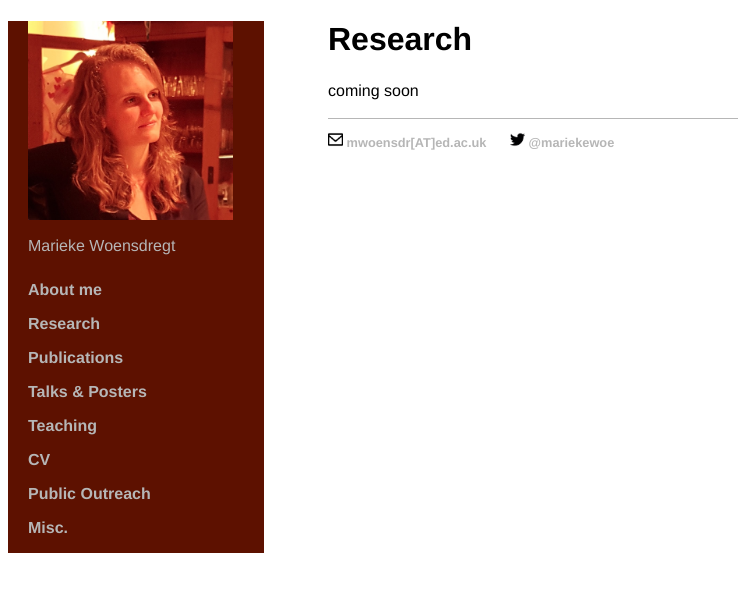
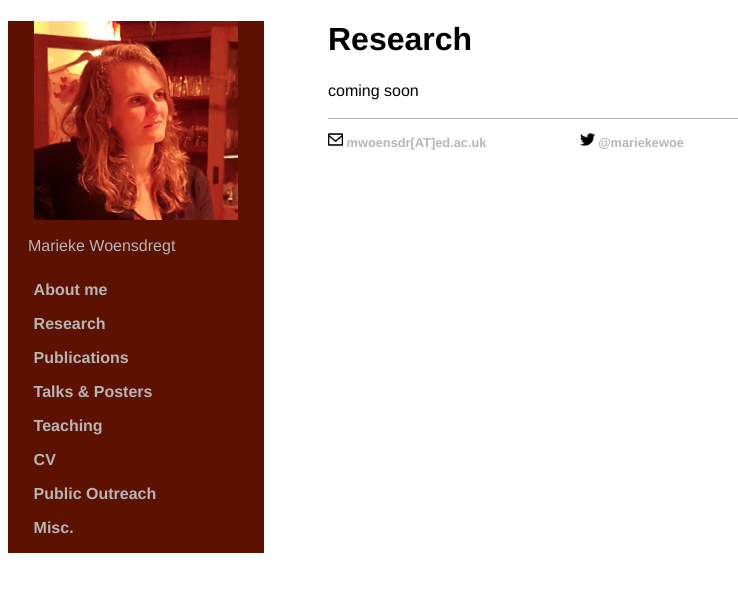
Before and after one commit to marieke-woensdregt/marieke-woensdregt.github.io, a Jekyll site: the page built from research/index.html, in a window 1280 px wide. Shown: the top 592 px of the page, without its empty margins (0-738 px from the left). Built offline with Jekyll 4.4.1, drawn with Linux system fonts in a browser that asks for light colours.

Commit message:
Update main.css

```diff
--- a/css/main.css
+++ b/css/main.css
@@ -66,5 +66,5 @@
 }
 
 .tab {
-    margin-left: 20px;
+    margin-left: 10%;
 }
```
